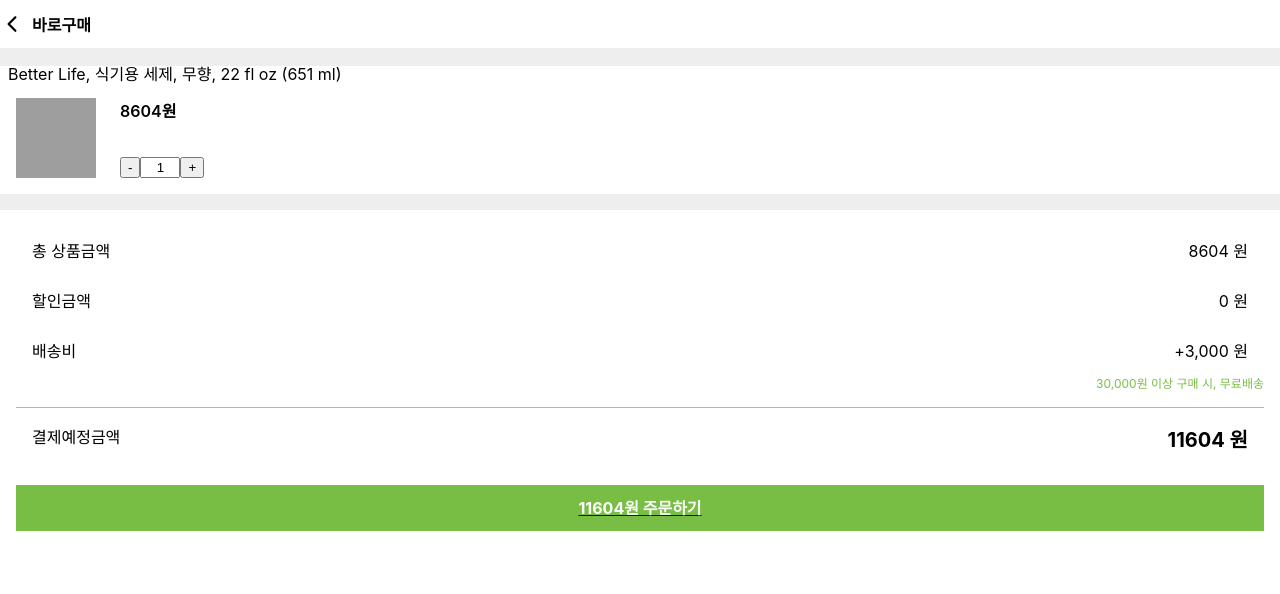
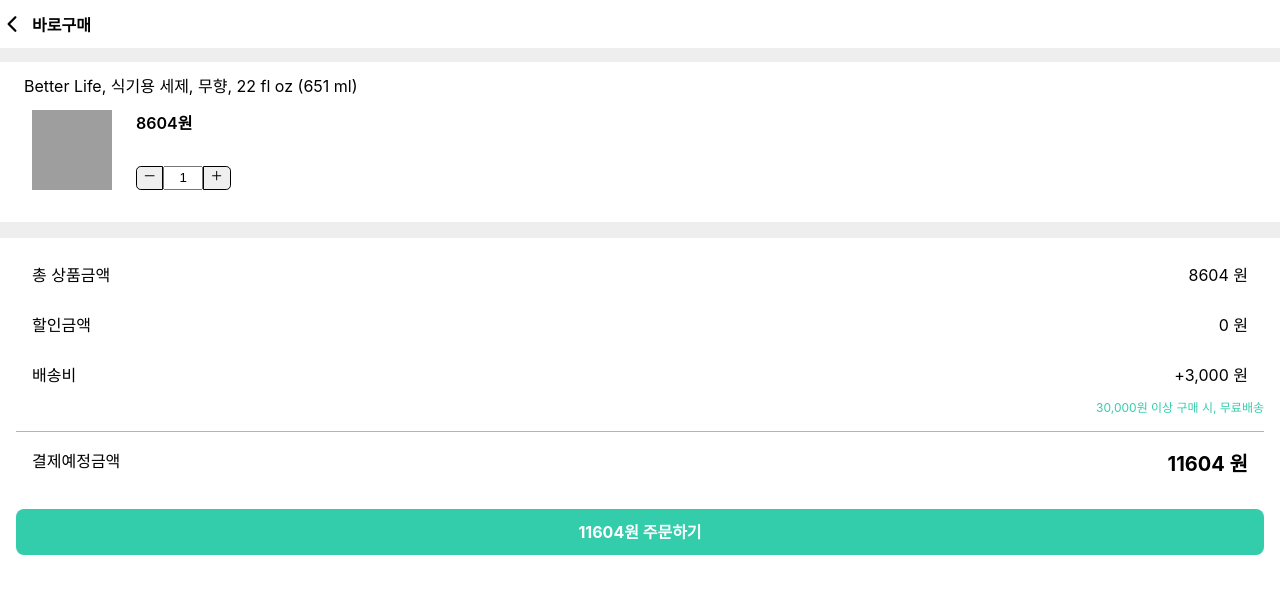
Before and after one commit to Buying-For-Earth/BFE-client, a React (Create React App) app in the folder buying-for-earth/: page /direct/1 in a window 1280 px wide. Shown: the top 594 px of the page. Built offline with nearby package versions, Linux system fonts and the light colour scheme; grey boxes are pictures that could not be loaded.

Commit message:
Completed - Cart style

```diff
--- a/buying-for-earth/src/pages/Cart/Cart.tsx
+++ b/buying-for-earth/src/pages/Cart/Cart.tsx
@@ -100,6 +100,8 @@ function Cart({ isCart, match }: RouteComponentProps<MatchParams> & Props) {
     }
     if (price > 30000) {
       setTotalPrice(price);
+    } else if (price <= 0) {
+      setTotalPrice(0);
     } else {
       setTotalPrice(price + 3000);
     }
--- a/buying-for-earth/src/pages/Cart/components/CartItem.scss
+++ b/buying-for-earth/src/pages/Cart/components/CartItem.scss
@@ -2,7 +2,8 @@
   width: 100%;
   box-sizing: border-box;
   background-color: white;
-  margin-top: 1rem;
+  margin-top: 0.75rem;
+  padding: 1rem;
   .cart-item__top {
     display: flex;
     align-items: center;
@@ -16,6 +17,7 @@
     .cart-item__top__name {
       line-height: 100%;
       margin-left: 0.5rem;
+      word-break: keep-all;
       flex: 1;
     }
     .cart-item__top__remove {
@@ -44,9 +46,25 @@
         font-weight: 600;
       }
       .wrap__amount {
+        display: flex;
+        height: 1.5rem;
+        .decrease-btn {
+          border-top-left-radius: 0.3rem;
+          border-bottom-left-radius: 0.3rem;
+          border: solid 1px;
+          outline: none;
+        }
+        .increase-btn {
+          border-top-right-radius: 0.3rem;
+          border-bottom-right-radius: 0.3rem;
+          border: solid 1px;
+          outline: none;
+        }
+
         input {
           width: 2rem;
           text-align: center;
+          outline: none;
         }
       }
     }
--- a/buying-for-earth/src/pages/Cart/components/CartItem.tsx
+++ b/buying-for-earth/src/pages/Cart/components/CartItem.tsx
@@ -3,6 +3,8 @@ import {
   AiFillCheckCircle,
   AiOutlineCheckCircle,
   AiOutlineClose,
+  AiOutlineMinus,
+  AiOutlinePlus,
 } from 'react-icons/ai';
 import './CartItem.scss';
 
@@ -41,7 +43,7 @@ function CartItem({
             onClick={() => onToggle(item.id)}
           >
             {item.checked ? (
-              <AiFillCheckCircle color="#78be44" />
+              <AiFillCheckCircle color="#34cdab" />
             ) : (
               <AiOutlineCheckCircle />
             )}
@@ -62,9 +64,19 @@ function CartItem({
         <div className="cart-item__info__wrap">
           <div className="wrap__price">{item.price}원</div>
           <div className="wrap__amount">
-            <button onClick={() => onDecrease(item.id)}>-</button>
+            <button
+              className="decrease-btn"
+              onClick={() => onDecrease(item.id)}
+            >
+              <AiOutlineMinus />
+            </button>
             <input type="text" value={item.amount} />
-            <button onClick={() => onIncrease(item.id)}>+</button>
+            <button
+              className="increase-btn"
+              onClick={() => onIncrease(item.id)}
+            >
+              <AiOutlinePlus />
+            </button>
           </div>
         </div>
       </div>
--- a/buying-for-earth/src/pages/Cart/components/Payment.scss
+++ b/buying-for-earth/src/pages/Cart/components/Payment.scss
@@ -1,6 +1,6 @@
 .payment--container {
-  margin-top: 1rem;
-}
+  margin-top: 0.75rem;
+  padding-bottom: 50px;
   .payment__price {
     display: flex;
     justify-content: space-between;
@@ -10,7 +10,7 @@
   .payment__notice {
     font-size: 0.75rem;
     text-align: right;
-  color: rgb(120, 190, 68);
+    color: #34cdab;
     padding-right: 1rem;
   }
 
@@ -27,12 +27,18 @@
     }
   }
 
+  a {
+    text-decoration-line: none;
+  }
+
   .payment__btn {
-  background-color: rgb(120, 190, 68);
+    background-color: #34cdab;
     margin: 1rem;
     height: 46px;
     color: white;
     text-align: center;
     line-height: 46px;
     font-weight: 700;
+    border-radius: 0.5rem;
   }
+}
--- a/buying-for-earth/src/pages/Cart/components/Payment.tsx
+++ b/buying-for-earth/src/pages/Cart/components/Payment.tsx
@@ -22,7 +22,7 @@ const Payment = ({ price, totalPrice }: Props) => {
   console.log(match);
   useEffect(() => {
     // 총 상품금액이 30000원 이상일 때 배송비 추가
-    if (price >= 30000) {
+    if (price >= 30000 || price <= 0) {
       setFee(false);
     } else {
       setFee(true);
--- a/buying-for-earth/src/pages/Home/Home.scss
+++ b/buying-for-earth/src/pages/Home/Home.scss
@@ -5,4 +5,5 @@
     padding: 1rem;
     color: #34cdab;
   }
+  padding-bottom: 50px;
 }
```
Lines whose indentation alone changed are shown as unchanged.
